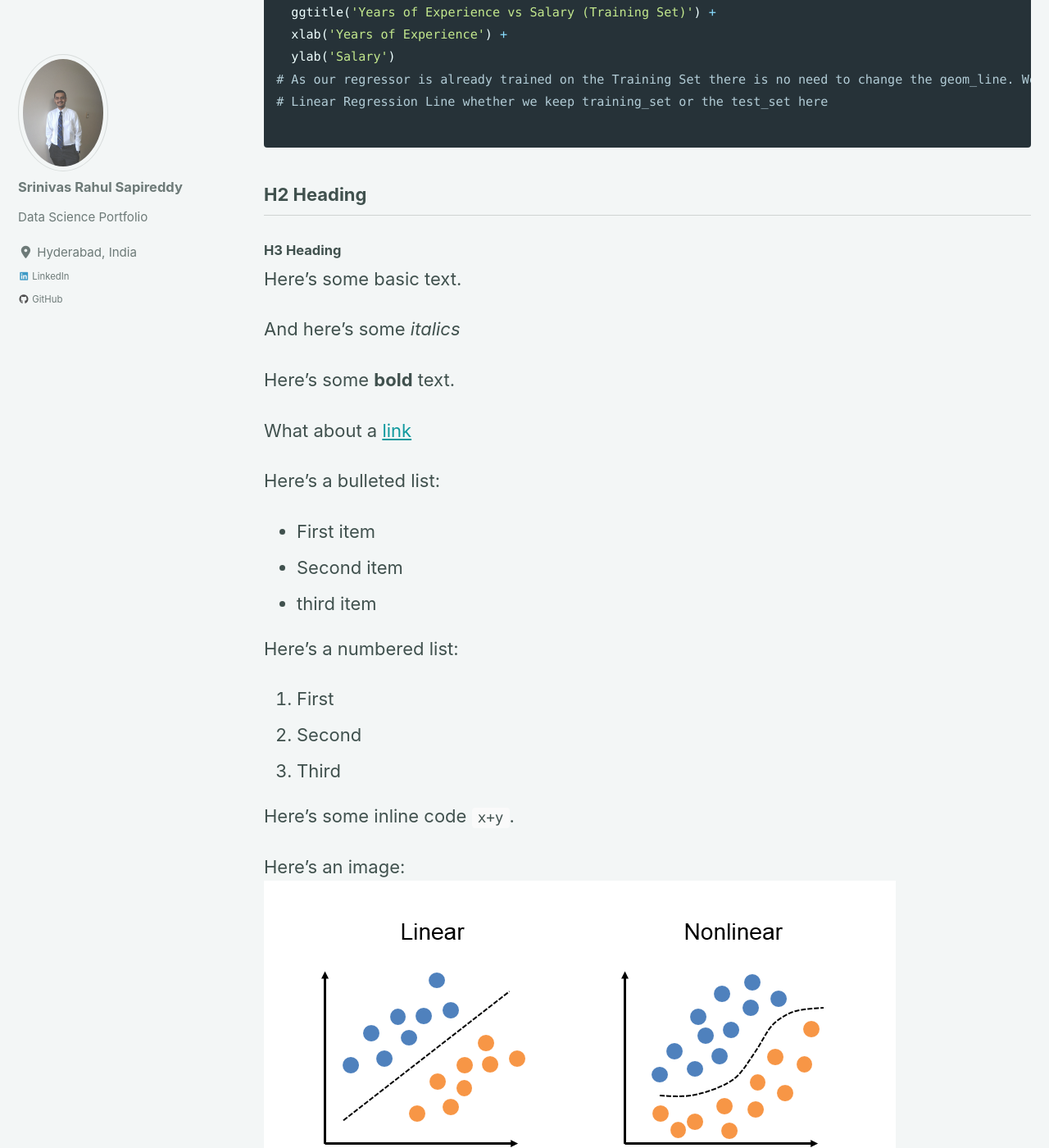
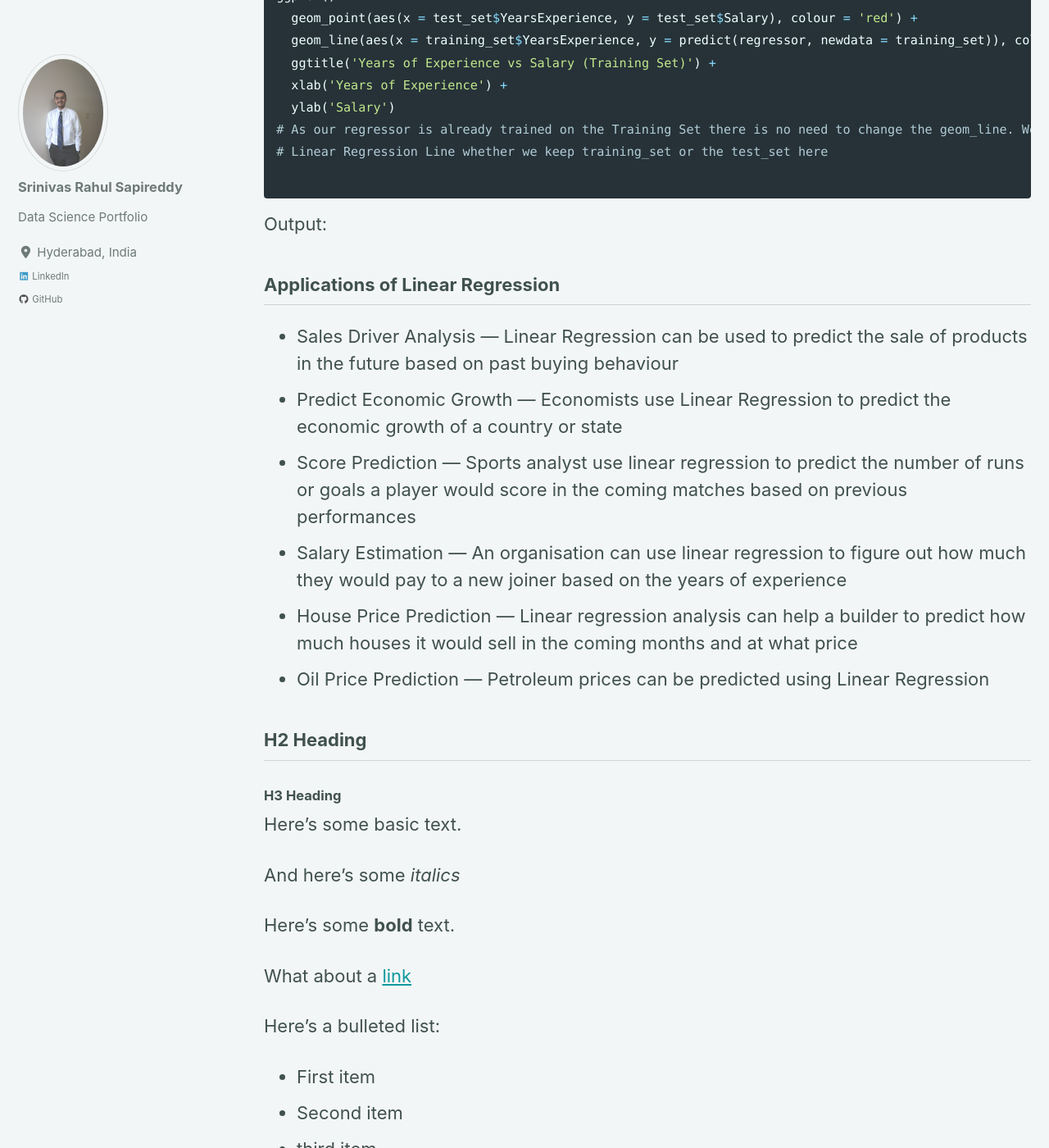
Before and after one commit to srsapireddy/srsapireddy.github.io, a Jekyll site: the page built from _posts/2020-02-08-linear-regression.md, in a window 1280 px wide and 1400 px high, scrolled down 3881 px. Shown: the whole window at 82% size. Built offline with Jekyll 4.4.1, drawn with Linux system fonts in a browser that asks for light colours; cached includes are drawn as plain includes; nearby versions of some CDN libraries; some of the changed text lies outside the part shown.

Commit message:
new gith

````diff
--- a/_posts/2020-02-08-linear-regression.md
+++ b/_posts/2020-02-08-linear-regression.md
@@ -71,6 +71,8 @@ plt.ylabel('Salary')
 plt.show()
 ```
 
+Output:
+
 R code block:
 ```r
 # Simple Linear Regression
@@ -128,6 +130,17 @@ ggplot() +
 
 ```
 
+Output:
+
+
+## Applications of Linear Regression
+* Sales Driver Analysis — Linear Regression can be used to predict the sale of products in the future based on past buying behaviour<br>
+* Predict Economic Growth — Economists use Linear Regression to predict the economic growth of a country or state<br>
+* Score Prediction — Sports analyst use linear regression to predict the number of runs or goals a player would score in the coming matches based on previous performances<br>
+* Salary Estimation — An organisation can use linear regression to figure out how much they would pay to a new joiner based on the years of experience<br>
+* House Price Prediction — Linear regression analysis can help a builder to predict how much houses it would sell in the coming months and at what price<br>
+* Oil Price Prediction — Petroleum prices can be predicted using Linear Regression<br>
+
 ## H2 Heading
 
 ### H3 Heading
````
